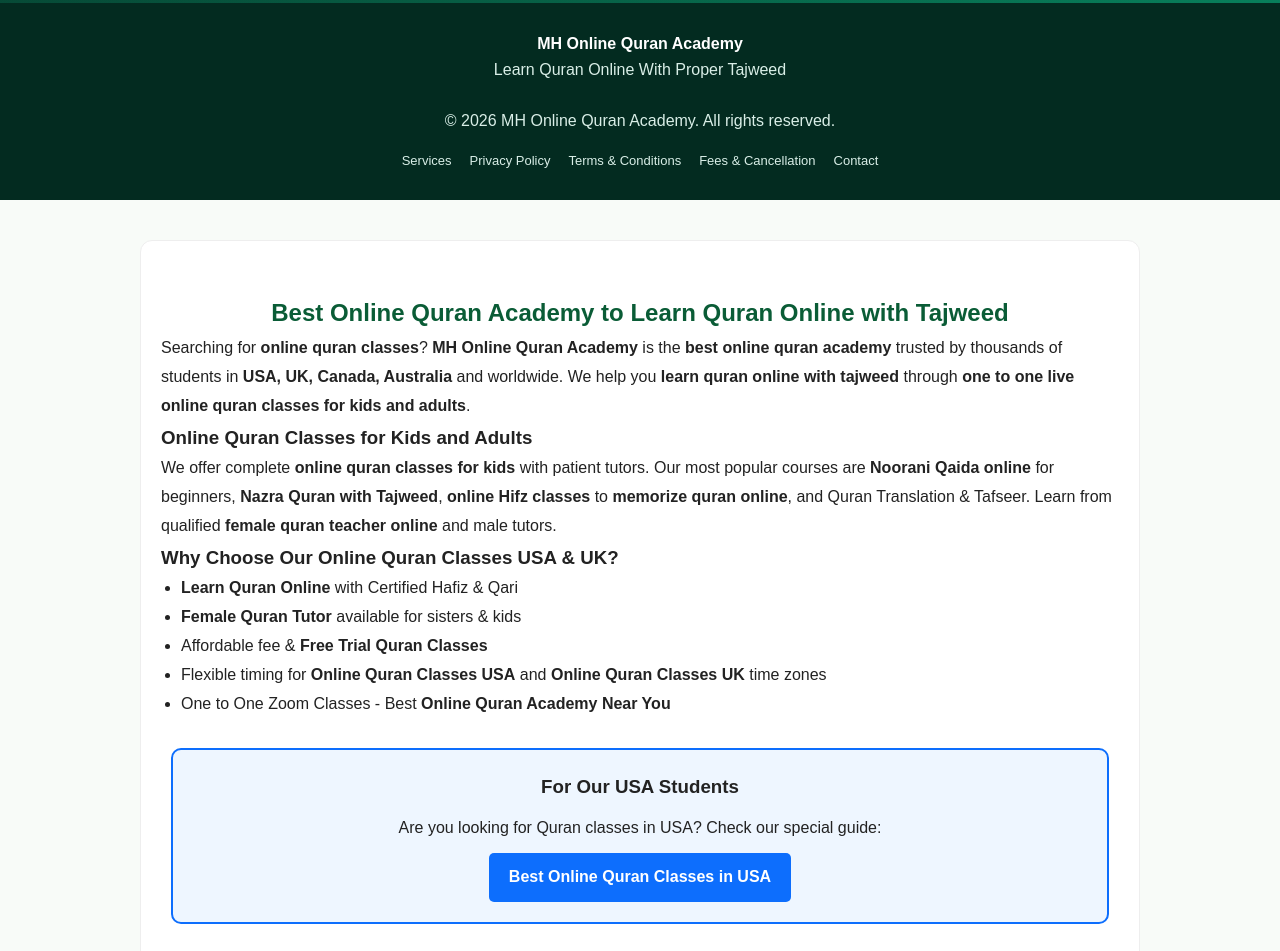
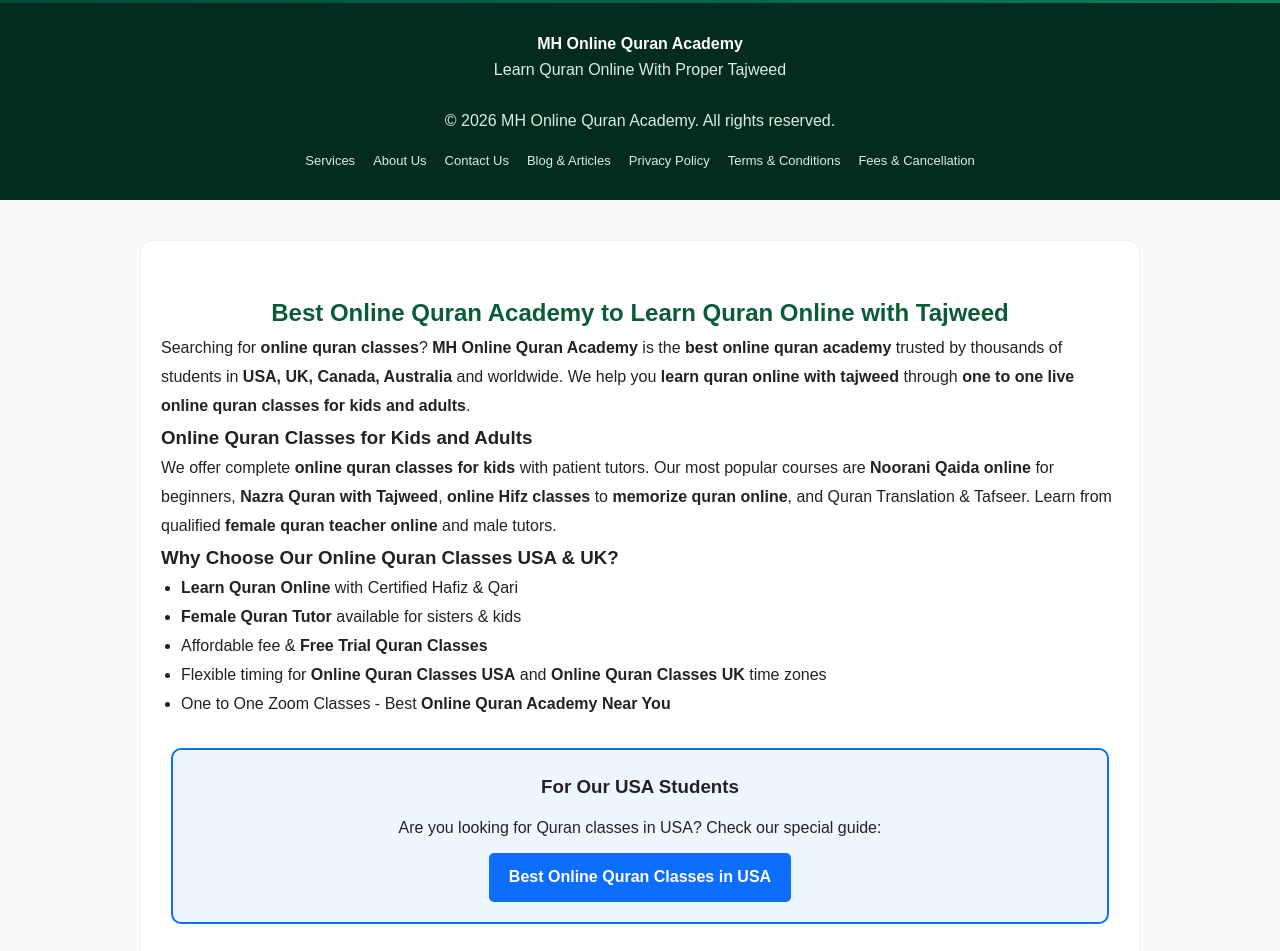
Before and after one commit to muhammadhamda7432-afk/ONLINE-QURAN, a website: page index.html in a window 1280 px wide. Shown: the part 10920-11871 px from the top of the page. Drawn offline with Linux system fonts and the light colour scheme.

Commit message:
Add crawlable About and Contact page links in footer

```diff
--- a/index.html
+++ b/index.html
@@ -463,7 +463,7 @@ footer b{color:white}
   <b>MH Online Quran Academy</b><br>
   Learn Quran Online With Proper Tajweed<br><br>
   © 2026 MH Online Quran Academy. All rights reserved.
-<div class="footer-links"><a href="#courses">Services</a><a href="#privacy">Privacy Policy</a><a href="#terms">Terms & Conditions</a><a href="#refund">Fees & Cancellation</a><a href="#contact">Contact</a></div></footer>
+<div class="footer-links"><a href="#courses">Services</a><a href="/about.html">About Us</a><a href="/contact.html">Contact Us</a><a href="/blog.html">Blog &amp; Articles</a><a href="#privacy">Privacy Policy</a><a href="#terms">Terms &amp; Conditions</a><a href="#refund">Fees &amp; Cancellation</a></div></footer>
 
 
 <script>
```
